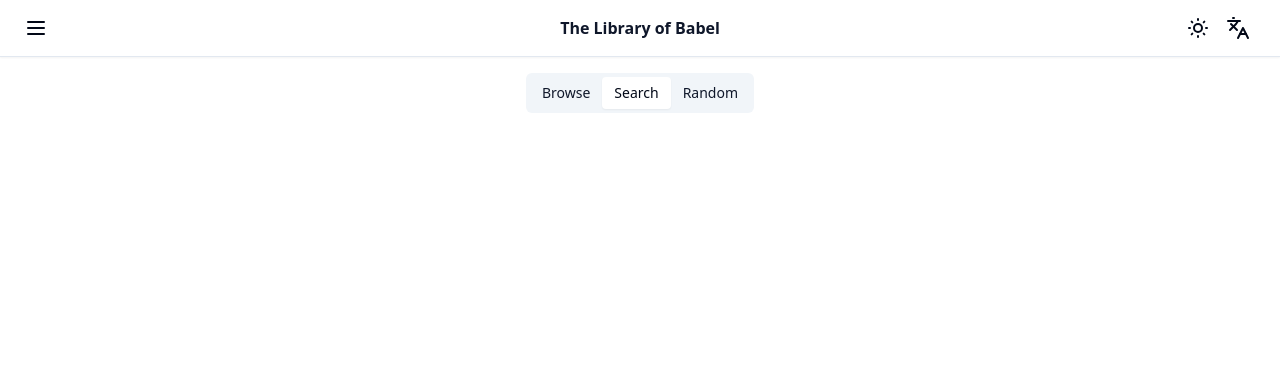
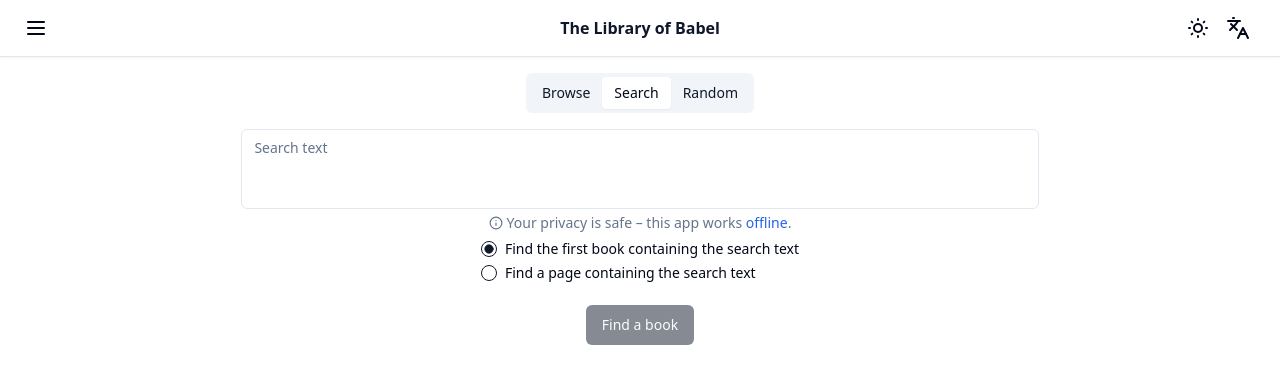
Before and after one commit to Zwyx/library-of-babel, a React (Vite) app: page /search in a window 1280 px wide. Shown: the top 384 px of the page. Built offline with nearby package versions, Linux system fonts and the light colour scheme.

Commit message:
Implement search

```diff
--- a/package.json
+++ b/package.json
@@ -14,6 +14,8 @@
 	"dependencies": {
 		"@radix-ui/react-dialog": "^1.0.5",
 		"@radix-ui/react-dropdown-menu": "^2.0.5",
+		"@radix-ui/react-label": "^2.0.2",
+		"@radix-ui/react-radio-group": "^1.1.3",
 		"@radix-ui/react-slot": "^1.0.2",
 		"@radix-ui/react-tabs": "^1.0.4",
 		"class-variance-authority": "^0.7.0",
--- a/src/components/BookPage.tsx
+++ b/src/components/BookPage.tsx
@@ -33,7 +33,10 @@
 						<div key={lineIndex} className="max-lg:inline">
 							{chars.split("").map((char, charIndex) =>
 								char === "·" ? (
-									<span key={charIndex} className="opacity-30">
+									<span
+										key={charIndex}
+										className="text-gray-300 dark:text-gray-500"
+									>
 										{char}
 									</span>
 								) : (
--- /dev/null
+++ b/src/components/ui/label.tsx
@@ -0,0 +1,24 @@
+import * as React from "react"
+import * as LabelPrimitive from "@radix-ui/react-label"
+import { cva, type VariantProps } from "class-variance-authority"
+
+import { cn } from "@/lib/utils"
+
+const labelVariants = cva(
+  "text-sm font-medium leading-none peer-disabled:cursor-not-allowed peer-disabled:opacity-70"
+)
+
+const Label = React.forwardRef<
+  React.ElementRef<typeof LabelPrimitive.Root>,
+  React.ComponentPropsWithoutRef<typeof LabelPrimitive.Root> &
+    VariantProps<typeof labelVariants>
+>(({ className, ...props }, ref) => (
+  <LabelPrimitive.Root
+    ref={ref}
+    className={cn(labelVariants(), className)}
+    {...props}
+  />
+))
+Label.displayName = LabelPrimitive.Root.displayName
+
+export { Label }
--- /dev/null
+++ b/src/components/ui/radio-group.tsx
@@ -0,0 +1,42 @@
+import * as React from "react"
+import * as RadioGroupPrimitive from "@radix-ui/react-radio-group"
+import { Circle } from "lucide-react"
+
+import { cn } from "@/lib/utils"
+
+const RadioGroup = React.forwardRef<
+  React.ElementRef<typeof RadioGroupPrimitive.Root>,
+  React.ComponentPropsWithoutRef<typeof RadioGroupPrimitive.Root>
+>(({ className, ...props }, ref) => {
+  return (
+    <RadioGroupPrimitive.Root
+      className={cn("grid gap-2", className)}
+      {...props}
+      ref={ref}
+    />
+  )
+})
+RadioGroup.displayName = RadioGroupPrimitive.Root.displayName
+
+const RadioGroupItem = React.forwardRef<
+  React.ElementRef<typeof RadioGroupPrimitive.Item>,
+  React.ComponentPropsWithoutRef<typeof RadioGroupPrimitive.Item>
+>(({ className, ...props }, ref) => {
+  return (
+    <RadioGroupPrimitive.Item
+      ref={ref}
+      className={cn(
+        "aspect-square h-4 w-4 rounded-full border border-primary text-primary ring-offset-background focus:outline-none focus-visible:ring-2 focus-visible:ring-ring focus-visible:ring-offset-2 disabled:cursor-not-allowed disabled:opacity-50",
+        className
+      )}
+      {...props}
+    >
+      <RadioGroupPrimitive.Indicator className="flex items-center justify-center">
+        <Circle className="h-2.5 w-2.5 fill-current text-current" />
+      </RadioGroupPrimitive.Indicator>
+    </RadioGroupPrimitive.Item>
+  )
+})
+RadioGroupItem.displayName = RadioGroupPrimitive.Item.displayName
+
+export { RadioGroup, RadioGroupItem }
--- a/src/lib/worker.ts
+++ b/src/lib/worker.ts
@@ -2,6 +2,7 @@
 import { lg } from "./utils";
 
 const BOOK_LENGTH = 1312000;
+const PAGE_LENGTH = 3200;
 
 const BASE_29 = 29;
 const BASE_29_BIGINT_ALPHABET = "0123456789abcdefghijklmnopqrs";
@@ -102,11 +103,10 @@
 	return parts[0][0] * parts[1][1] + parts[1][0];
 };
 
-const idToContent = (bookId: string): Book => {
-	const time = Date.now();
-
-	const idBase29Bigint = toBase29(fromBase81(bookId)).split("").reverse();
-
+const getBookFromContent = (
+	content: string[],
+	alphabet: "bigint" | "book",
+): Book => {
 	const book: Book = [];
 
 	let page: Page = { key: crypto.randomUUID(), pageNumber: 1, lines: [] };
@@ -114,9 +114,11 @@
 
 	for (let i = 0; i < BOOK_LENGTH; i++) {
 		chars +=
-			BASE_29_BOOK_ALPHABET[
-				BASE_29_BIGINT_ALPHABET.indexOf(idBase29Bigint[i] || "0")
-			];
+			alphabet === "bigint"
+				? BASE_29_BOOK_ALPHABET[
+						BASE_29_BIGINT_ALPHABET.indexOf(content[i] || "0")
+				  ]
+				: content[i] || BASE_29_BOOK_ALPHABET[0];
 
 		if ((i + 1) % 80 === 0) {
 			page.lines.push({ chars });
@@ -133,22 +135,83 @@
 		}
 	}
 
-	lg(`took ${Date.now() - time}ms`);
+	return book;
+};
+
+const getBookFromId = (bookId: string): Book => {
+	const time = Date.now();
+
+	const idBase29Bigint = toBase29(fromBase81(bookId)).split("").reverse();
+	const book = getBookFromContent(idBase29Bigint, "bigint");
+
+	lg(`'getBookFromId' took ${Date.now() - time}ms`);
 
 	return book;
 };
 
-export interface Message {
-	operation: "idToContent";
-	data: string;
+const findBook = (searchText: string, options?: SearchOptions) => {
+	const time = Date.now();
+
+	let randomTextBefore = "";
+	let randomTextAfter = "";
+
+	if (options?.find === "pageWithRandom") {
+		const randomTextTotalLength = PAGE_LENGTH - searchText.length;
+
+		const searchTextPosition = Math.floor(
+			Math.random() * randomTextTotalLength,
+		);
+
+		for (let i = 0; i < searchTextPosition; i++) {
+			randomTextBefore += BASE_29_BOOK_ALPHABET.charAt(
+				Math.floor(Math.random() * BASE_29),
+			);
+		}
+
+		for (
+			let i = searchTextPosition + searchText.length;
+			i < randomTextTotalLength;
+			i++
+		) {
+			randomTextAfter += BASE_29_BOOK_ALPHABET.charAt(
+				Math.floor(Math.random() * BASE_29),
+			);
+		}
+	}
+
+	const book = getBookFromContent(
+		`${randomTextBefore}${searchText.replace(
+			/ /g,
+			BASE_29_BOOK_ALPHABET[0],
+		)}${randomTextAfter}`.split(""),
+		"book",
+	);
+
+	lg(`'findBook' took ${Date.now() - time}ms`);
+
+	return book;
+};
+
+export interface SearchOptions {
+	find: "firstBook" | "pageWithRandom";
 }
 
-onmessage = ({ data: { operation, data } }: MessageEvent<Message>) => {
+export interface Message {
+	operation: "getBookFromId" | "findBook";
+	data: string;
+	options?: SearchOptions;
+}
+
+onmessage = ({ data: { operation, data, options } }: MessageEvent<Message>) => {
 	let result;
 
 	switch (operation) {
-		case "idToContent":
-			result = idToContent(data);
+		case "getBookFromId":
+			result = getBookFromId(data);
+			break;
+
+		case "findBook":
+			result = findBook(data, options);
 	}
 
 	postMessage(result);
--- a/src/main.tsx
+++ b/src/main.tsx
@@ -11,7 +11,6 @@
 import { Library } from "./pages/Library.tsx";
 import { Questions } from "./pages/Questions.tsx";
 import { Random } from "./pages/Random.tsx";
-import { Search } from "./pages/Search.tsx";
 
 const router = createBrowserRouter([
 	{
@@ -28,11 +27,11 @@
 			},
 			{
 				path: "/browse",
-				element: <Browse />,
+				element: <Browse mode="browse" />,
 			},
 			{
 				path: "/search",
-				element: <Search />,
+				element: <Browse mode="search" />,
 			},
 			{
 				path: "/random",
--- a/src/pages/Browse.tsx
+++ b/src/pages/Browse.tsx
@@ -2,28 +2,48 @@
 import { Pagination } from "@/components/Pagination";
 import { Privacy } from "@/components/Privacy";
 import { Button } from "@/components/ui/button";
+import { Label } from "@/components/ui/label";
+import { RadioGroup, RadioGroupItem } from "@/components/ui/radio-group";
 import { Textarea } from "@/components/ui/textarea";
 import { useWorkerContext } from "@/lib/WorkerContext.const";
+import { cn } from "@/lib/utils";
 import { Message } from "@/lib/worker";
+import { LucideLoader2 } from "lucide-react";
 import { useEffect, useState } from "react";
 
-export const Browse = () => {
+export const Browse = ({ mode }: { mode: "browse" | "search" }) => {
 	const { worker } = useWorkerContext();
 
-	const [bookId, setBookId] = useState<string>("");
+	const [text, setText] = useState<string>("");
+	const [searchOptions, setSearchOptions] = useState<
+		"firstBook" | "pageWithRandom"
+	>("firstBook");
+	const [loadingReal, setLoadingReal] = useState<boolean>(false);
+	const [loadingMin, setLoadingMin] = useState<boolean>(false);
 	const [book, setBook] = useState<Book>([]);
 	const [pageNumber, setPageNumber] = useState<number>(1);
 
-	const convert = () => {
+	const loading = loadingReal || loadingMin;
+
+	const getContent = () => {
+		setLoadingReal(true);
+		setLoadingMin(true);
+
 		const message: Message = {
-			operation: "idtoContent",
-			data: bookId,
+			operation: mode === "search" ? "findBook" : "getBookFromId",
+			data: text,
+			options: {
+				find: searchOptions,
+			},
 		};
 
 		worker.postMessage(message);
+
+		setTimeout(() => setLoadingMin(false), 200);
 	};
 
 	const onWorkerMessage = ({ data }: MessageEvent<Book>) => {
+		setLoadingReal(false);
 		setBook(data);
 	};
 
@@ -40,22 +60,55 @@
 			<div className="flex w-full flex-col gap-1">
 				<Textarea
 					className="w-full resize-none"
-					value={bookId}
-					placeholder="Enter a book ID"
-					onChange={(e) => setBookId(e.target.value)}
+					value={text}
+					placeholder={mode === "search" ? "Search text" : "Book ID"}
+					onChange={(e) => setText(e.target.value)}
 					onKeyDown={(e) => {
 						if (e.key === "Enter") {
 							e.preventDefault();
-							convert();
+							getContent();
 						}
 					}}
 				/>
 				<Privacy />
-				ID length: {bookId.length}
 			</div>
 
-			<Button className="my-4" onClick={convert}>
-				Retrieve the book
+			{mode === "search" && (
+				<>
+					<RadioGroup
+						value={searchOptions}
+						onValueChange={(newValue) =>
+							setSearchOptions(newValue as typeof searchOptions)
+						}
+					>
+						<div className="flex items-center space-x-2">
+							<RadioGroupItem value="firstBook" id="firstBook" />
+							<Label htmlFor="firstBook">
+								Find the first book containing the search text
+							</Label>
+						</div>
+
+						<div className="flex items-center space-x-2">
+							<RadioGroupItem value="pageWithRandom" id="pageWithRandom" />
+							<Label htmlFor="pageWithRandom">
+								Find a page containing the search text
+							</Label>
+						</div>
+					</RadioGroup>
+				</>
+			)}
+
+			<Button className="my-4" disabled={!text || loading} onClick={getContent}>
+				<span className={cn(loading && "invisible")}>
+					{mode === "search" ? "Find a book" : "Retrieve the book"}
+				</span>
+
+				<LucideLoader2
+					className={cn(
+						"absolute mr-2 h-4 w-4 animate-spin",
+						!loading && "invisible",
+					)}
+				/>
 			</Button>
 
 			{!book.length ? (
@@ -80,9 +133,8 @@
 					/>
 
 					<BookPage
+						lines={book[pageNumber - 1]?.lines}
 						pageNumber={pageNumber}
-						lines={book[pageNumber - 1].lines}
-						// showPageNumber
 					/>
 				</>
 			)}
--- a/src/pages/Search.tsx
+++ /dev/null
@@ -1,3 +0,0 @@
-export const Search = () => {
-	return <div className="flex flex-col items-center gap-8 p-2"></div>;
-};
```
Also changed, not shown: 1 other file (tests, documents, lock files or other folders).
